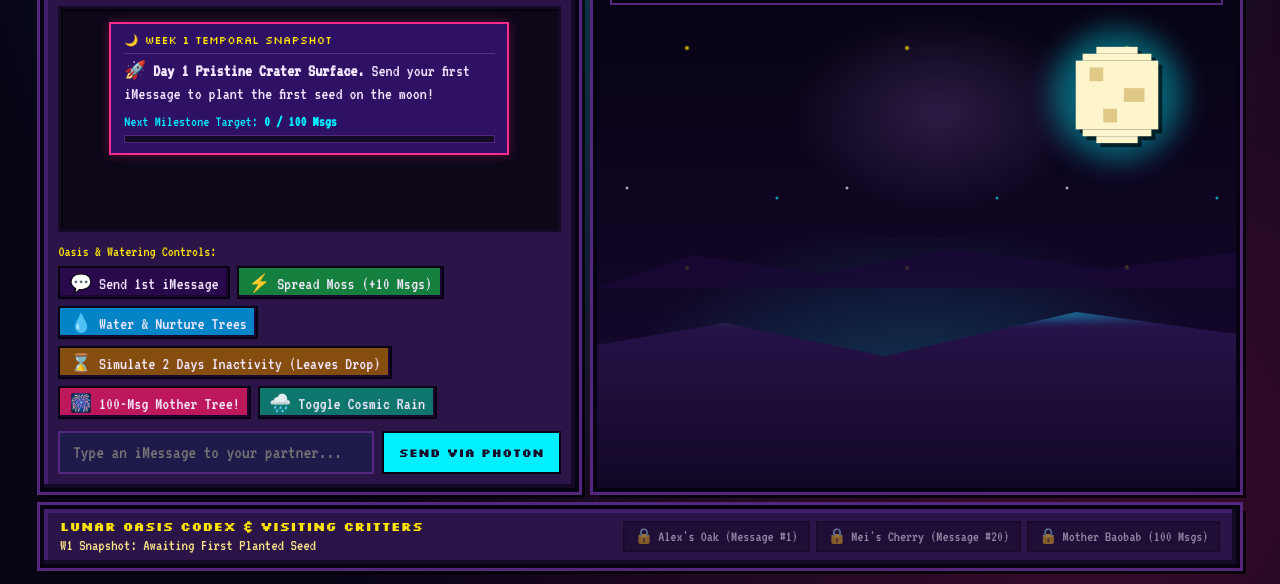
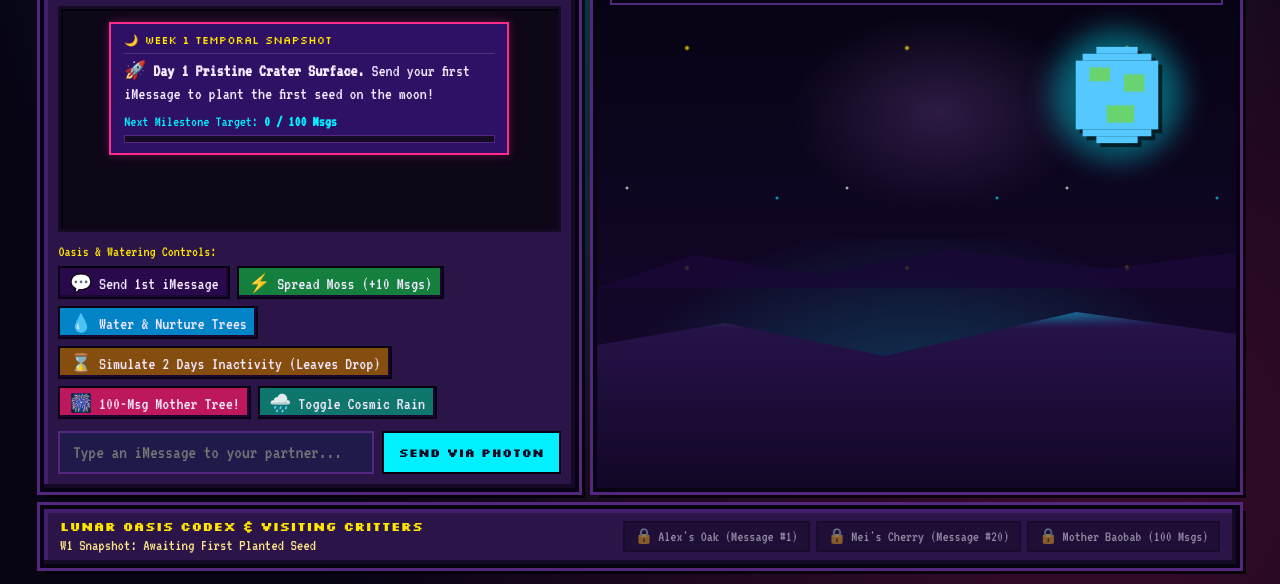
Before and after one commit to MillerZZZ/moonletter, a website: page frontend/index.html in a window 1280 px wide. Shown: the part 217-801 px from the top of the page. Drawn offline with Linux system fonts and the light colour scheme; no server answers.

Commit message:
Replace sky moon with pixel Earth

```diff
--- a/frontend/index.html
+++ b/frontend/index.html
@@ -154,18 +154,21 @@
             </div>
           </div>
 
-          <!-- Glowing Pixel Moon in Sky -->
+          <!-- Pixel Earth in Sky -->
           <div class="pixel-moon-wrapper">
             <div class="pixel-moon-halo" id="moon-glow"></div>
             <svg id="pixel-moon-svg" viewBox="0 0 32 32" class="pixel-moon-canvas">
-              <rect x="10" y="2" width="12" height="2" fill="#fff5cc" />
-              <rect x="6" y="4" width="20" height="2" fill="#fff5cc" />
-              <rect x="4" y="6" width="24" height="20" fill="#fff5cc" />
-              <rect x="6" y="26" width="20" height="2" fill="#fff5cc" />
-              <rect x="10" y="28" width="12" height="2" fill="#fff5cc" />
-              <rect x="8" y="8" width="4" height="4" fill="#e0c987" />
-              <rect x="18" y="14" width="6" height="4" fill="#e0c987" />
-              <rect x="12" y="20" width="4" height="4" fill="#e0c987" />
+              <!-- Ocean -->
+              <rect x="10" y="2" width="12" height="2" fill="#55c8ff" />
+              <rect x="6" y="4" width="20" height="2" fill="#55c8ff" />
+              <rect x="4" y="6" width="24" height="20" fill="#55c8ff" />
+              <rect x="6" y="26" width="20" height="2" fill="#55c8ff" />
+              <rect x="10" y="28" width="12" height="2" fill="#55c8ff" />
+
+              <!-- Continents -->
+              <rect x="8" y="8" width="6" height="4" fill="#69d46f" />
+              <rect x="18" y="10" width="6" height="5" fill="#69d46f" />
+              <rect x="13" y="19" width="8" height="5" fill="#69d46f" />
             </svg>
           </div>
 
```
